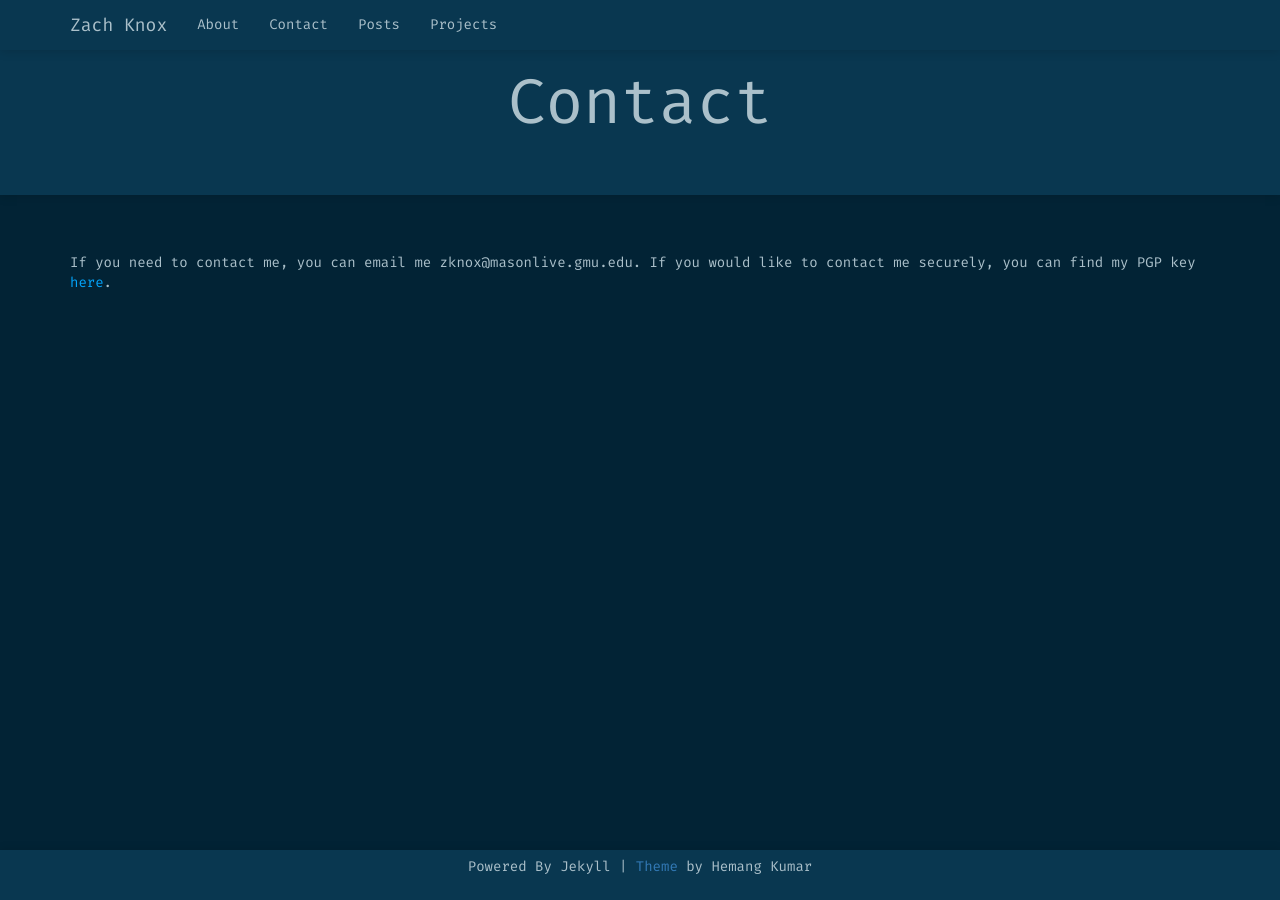
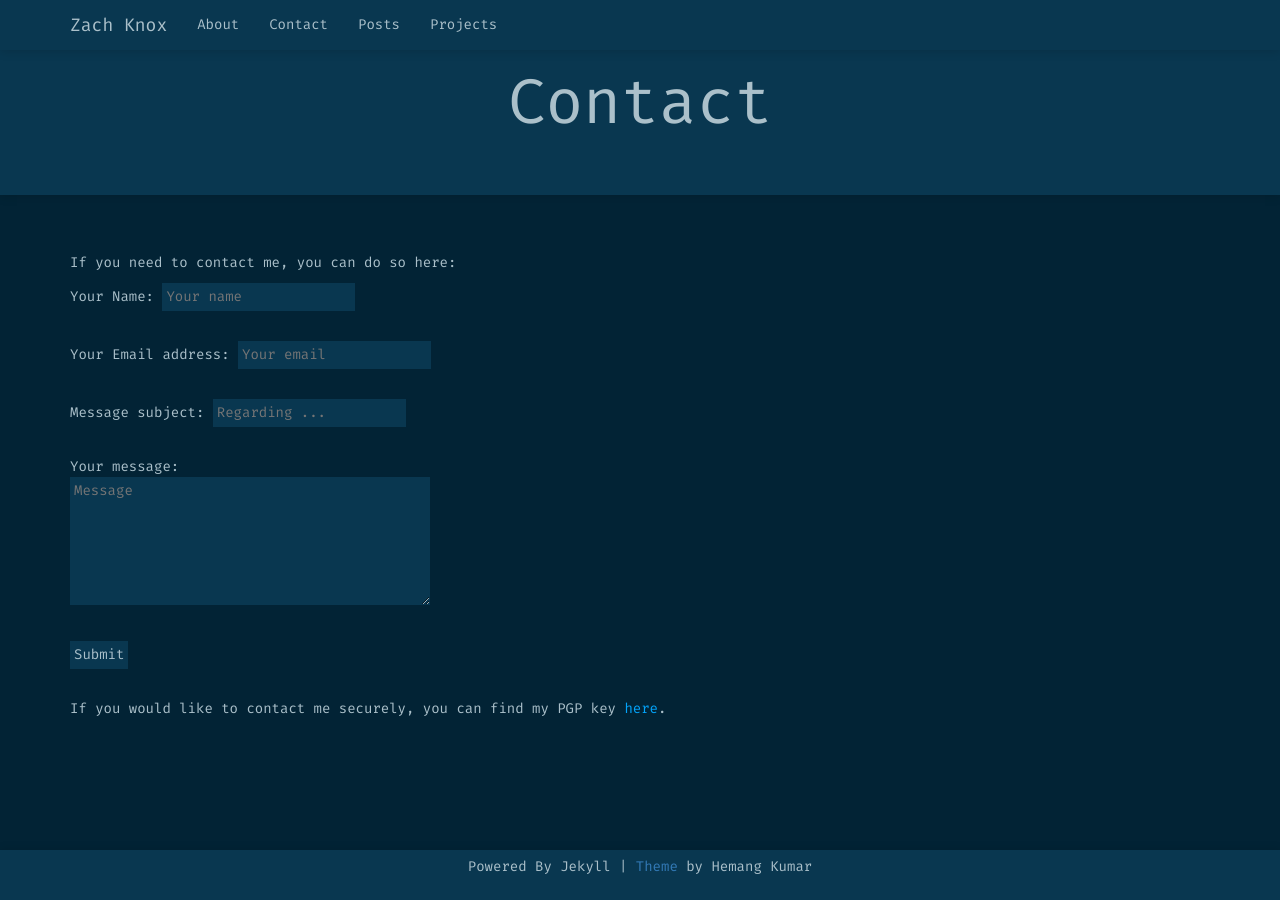
Before and after one commit to zmknox/zmknox.github.io, a Jekyll site: the page built from contact.html, in a window 1280 px wide. Built offline with Jekyll 4.4.1, drawn with Linux system fonts in a browser that asks for light colours; nearby versions of some CDN libraries; some web fonts are replaced.

Commit message:
Contact form

```diff
--- a/contact.html
+++ b/contact.html
@@ -3,9 +3,19 @@ layout: page
 title: Contact
 permalink: /contact/
 ---
+<p>
+If you need to contact me, you can do so here:
 
-If you need to contact me, you can email me zknox@masonlive.gmu.edu.
-
+<form action="https://formspree.com/form@zachknox.com" method="POST">
+    <p>Your Name: <input type="text" name="name" placeholder="Your name"></input></p><br />
+    <p>Your Email address: <input type="email" name="_replyto" placeholder="Your email"></input></p><br />
+    <p>Message subject: <input type="text" name="_subject" placeholder="Regarding ..."></input></p><br />
+    <p>Your message:<br /><textarea name="contents" placeholder="Message" cols="40" rows="6"></textarea></p><br />
+    <p><input name="submit" type="submit" value="Submit"></input></p>
+</form>
+</p>
+<p>
+    <br />
 If you would like to contact me securely, you can find my PGP key <a href="/pgp.html">here</a>.
-
+</p>
 <!---Add A contact form here--->
--- a/css/main.scss
+++ b/css/main.scss
@@ -223,3 +223,9 @@ $on-laptop:        800px;
 .home-footer {
     color: white;
 }
+
+input, textarea {
+    background: #093750;
+    border: none;
+    padding: 3pt;
+}
```
